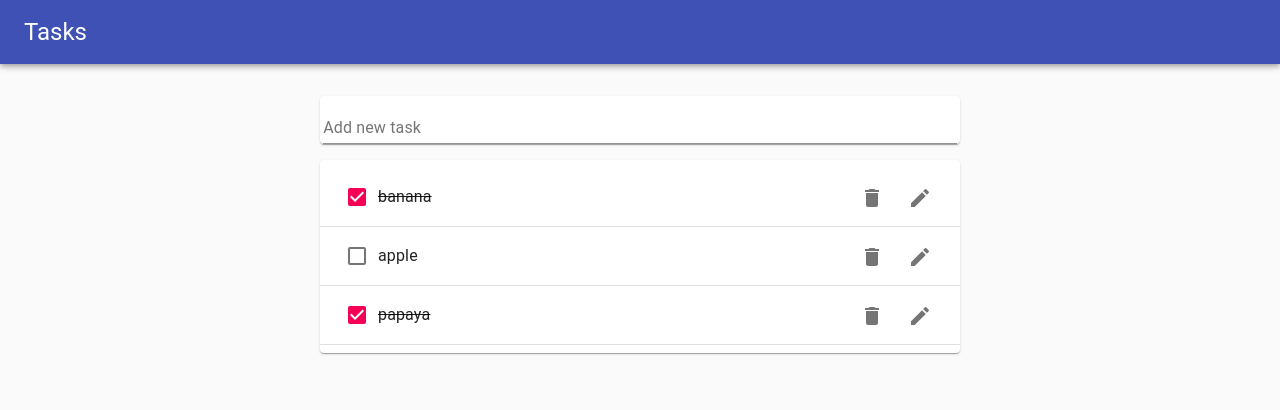
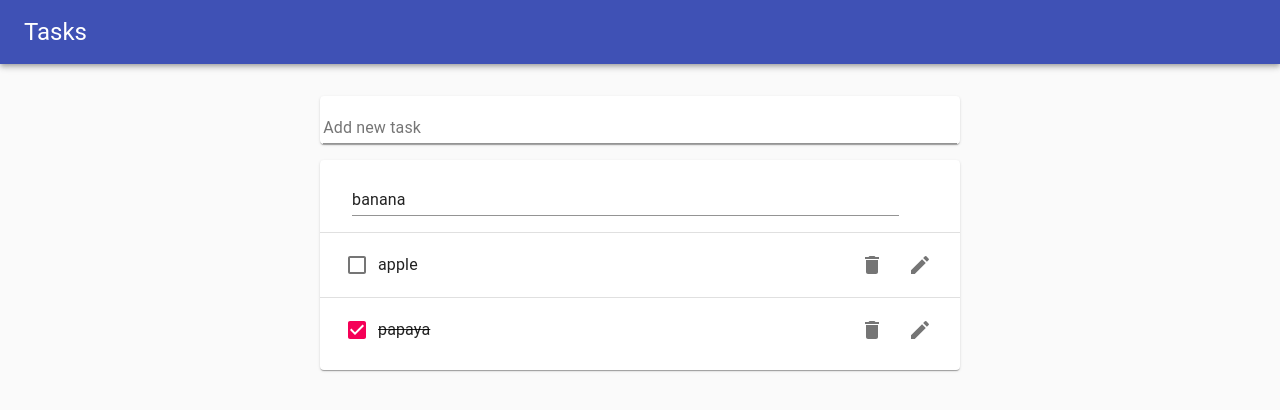
Before and after one commit to jay-web/taskmanager, a React (Create React App) app: page / in a window 1280 px wide. Both pictures are taken after a click on the button 920 px from the left and 197 px from the top of the page. Shown: the top 410 px of the page. Built offline with nearby package versions, Linux system fonts and the light colour scheme; the HTML template or start-up script is replaced by a standard one.

Commit message:
Added edit task feature on edit button

```diff
--- /dev/null
+++ b/src/components/editTask_form/editTask.component.jsx
@@ -0,0 +1,27 @@
+import React from "react";
+import {TextField} from "@material-ui/core";
+import useInput from "../../hooks/useInput";
+
+function EditForm ({task, updateTask, toggle}) {
+    const [value, handleChange, reset] = useInput(task.item);  // using custom hook
+
+    const onSubmit =(e) => {
+        e.preventDefault();
+        updateTask(task.id, value);
+        toggle();
+        reset()
+
+    }
+    return (
+        <form onSubmit={onSubmit} style={{ marginLeft: "1rem", width: "90%"}}>
+            <TextField
+                fullWidth
+                value={value}
+                onChange={(e) => handleChange(e)}
+             />
+        </form>
+
+    )
+}
+
+export default EditForm;
--- a/src/components/task/task.component.jsx
+++ b/src/components/task/task.component.jsx
@@ -1,31 +1,49 @@
 import React from "react";
-import {ListItem, ListItemText, Checkbox } from "@material-ui/core";
-import {IconButton, ListItemSecondaryAction } from "@material-ui/core";
+import useToggle from "./../../hooks/useToggle";
 
-import DeleteIcon  from "@material-ui/icons/Delete";
+import { ListItem, ListItemText, Checkbox } from "@material-ui/core";
+import { IconButton, ListItemSecondaryAction } from "@material-ui/core";
+
+import DeleteIcon from "@material-ui/icons/Delete";
 import EditIcon from "@material-ui/icons/Edit";
+import TextField from "../editTask_form/editTask.component";
 
+function Task({ task, completed, removeTask, toggleTask, updateTask }) {
+  const [isEditing, toggle] = useToggle(false);
 
-function Task ({task, completed, removeTask, toggleTask}) {
   const textDecoration = completed ? "line-through" : "none";
   return (
     <span>
-        <ListItem gutters="true" divider>
-          <Checkbox tabIndex={-1} checked={completed} onClick={() => toggleTask(task.id)}/>
-          <ListItemText style={{ textDecoration: textDecoration}}>
+      <ListItem gutters="true"
+        style={{ height : "64px"}}>
+        {!isEditing ? (
+          <>
+            <Checkbox
+              tabIndex={-1}
+              checked={completed}
+              onClick={() => toggleTask(task.id)}
+            />
+            <ListItemText style={{ textDecoration: textDecoration }}>
               {task.item}
             </ListItemText>
             <ListItemSecondaryAction>
-              <IconButton aria-label="delete" onClick={() => removeTask(task.id)}>
+              <IconButton
+                aria-label="delete"
+                onClick={() => removeTask(task.id)}
+              >
                 <DeleteIcon />
               </IconButton>
-              <IconButton aria-label="edit">
+              <IconButton aria-label="edit" onClick={() => toggle()}>
                 <EditIcon />
               </IconButton>
             </ListItemSecondaryAction>
+          </>
+        ) : (
+          <TextField task={task} updateTask={updateTask} toggle={toggle} />
+        )}
       </ListItem>
     </span>
-    )
+  );
 }
 
 export default Task;
--- a/src/components/tasks/tasks.component.jsx
+++ b/src/components/tasks/tasks.component.jsx
@@ -27,9 +27,7 @@ function Tasks() {
         const updateTasks = tasks.filter((task) => {
             return task.id  !== taskId;
         })
-
         setTasks(updateTasks);
-
     }
 
     const toggleTask = (taskId) => {
@@ -42,6 +40,18 @@ function Tasks() {
         });
 
         setTasks(updateTasks);
+    }
+
+    const updateTask = (taskId, newItem) => {
+        const updatedTasks = tasks.map(task => {
+            if(task.id === taskId){
+                return {...task, item: newItem}
+            }else{
+                return task;
+            }
+        });
+
+        setTasks(updatedTasks);
     }
     return (
         <Paper
@@ -65,6 +75,7 @@ function Tasks() {
                             tasks={tasks}
                             removeTask={removeTask}
                             toggleTask={toggleTask}
+                            updateTask={updateTask}
                             />
                     </Grid>
 
--- a/src/components/tasks_list/tasksList.component.jsx
+++ b/src/components/tasks_list/tasksList.component.jsx
@@ -1,22 +1,26 @@
 import React from "react";
-import { List, Paper } from "@material-ui/core";
+import { List, Paper, Divider } from "@material-ui/core";
 import Task from "./../task/task.component";
 
 
-function TaskList({tasks, removeTask, toggleTask}) {
+function TaskList({tasks, removeTask, toggleTask, updateTask}) {
 
   return (
     <Paper>
       <List>
-        {tasks.map((task) => {
+        {tasks.map((task, i) => {
           return (
+            <React.Fragment>
             <Task
                 task={task}
                 key={task.id}
                 completed={task.completed}
                 removeTask={removeTask}
                 toggleTask={toggleTask}
+                updateTask={updateTask}
                 />
+              {i < tasks.length - 1 && <Divider />}
+              </React.Fragment>
           );
         })}
       </List>
--- /dev/null
+++ b/src/hooks/useToggle.js
@@ -0,0 +1,14 @@
+import {useState } from "react";
+
+const useToggle = (initialValue = false) => {
+    const [state, setState] = useState(initialValue);
+
+    const toggleState = () => {
+        setState(!state);
+    }
+
+    return [state, toggleState];
+}
+
+
+export default useToggle;
```
Lines whose indentation alone changed are shown as unchanged.
